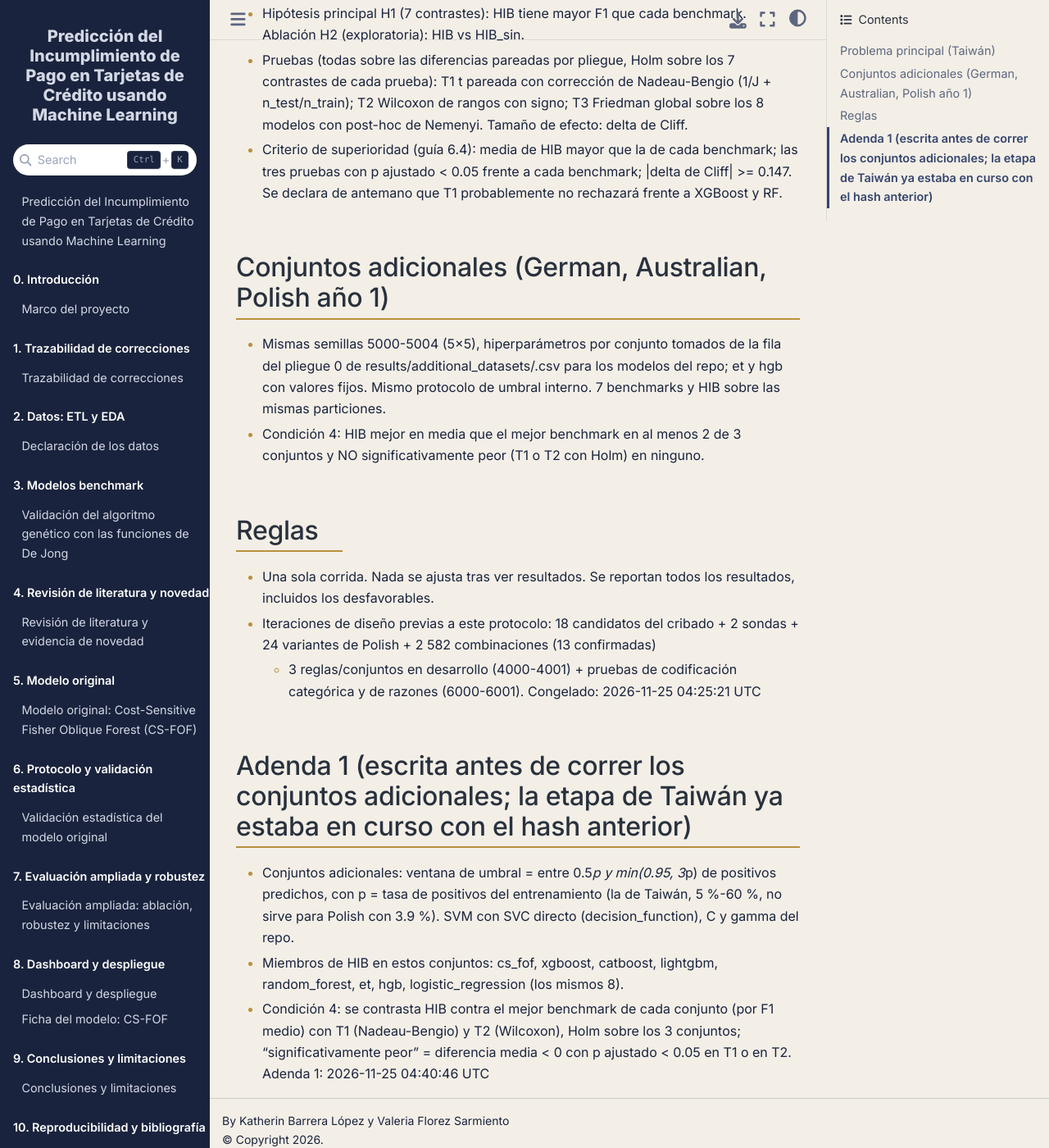
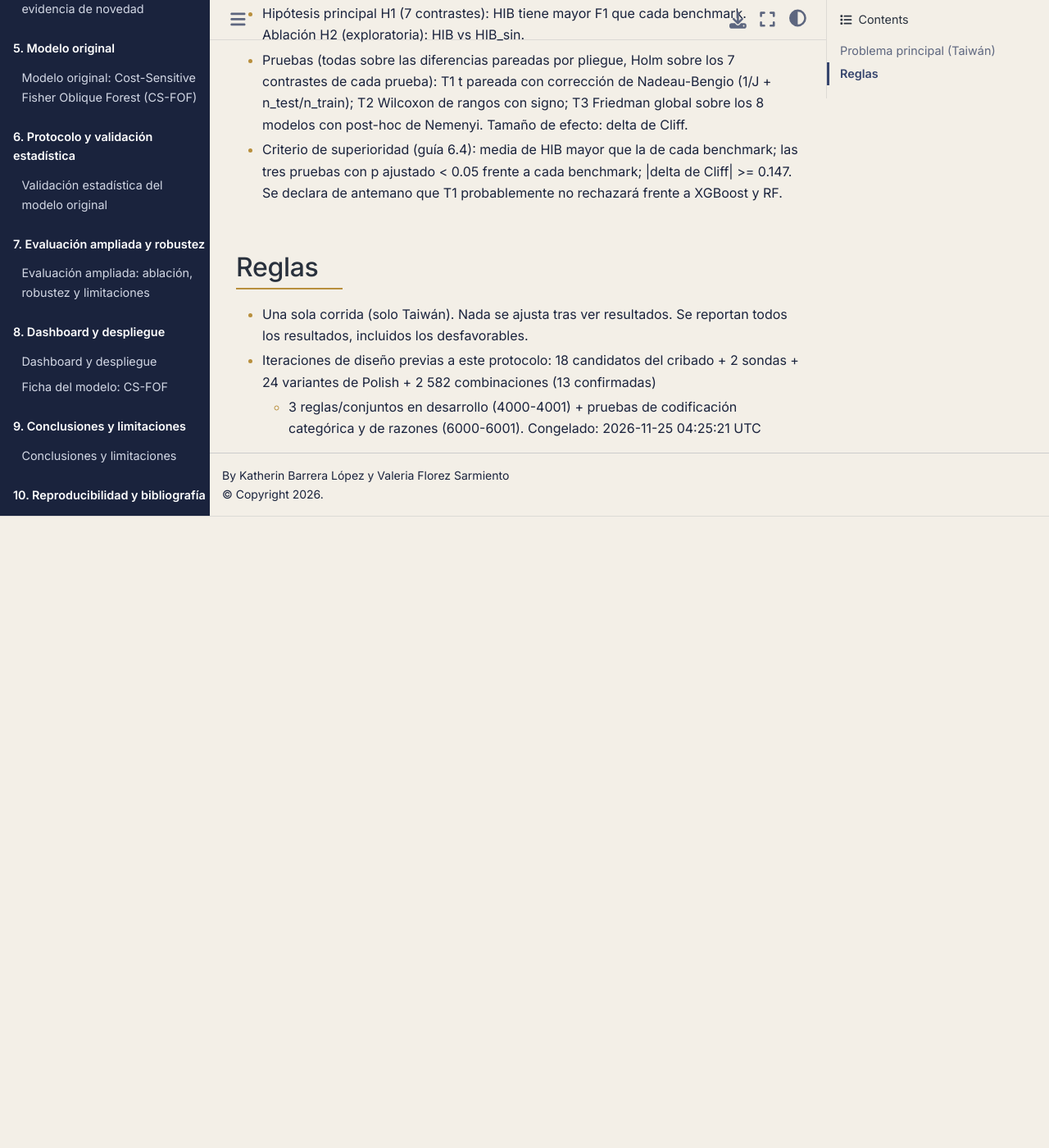
Before and after one commit to valeriaflorezs/Credit_Card_Project, a Jupyter Book: the page built from entregables_profesor/protocolo_confirmatorio_v2/PROTOCOLO_CONFIRMATORIO.md, in a window 1280 px wide and 1400 px high, scrolled down 866 px. Shown: the whole window at 82% size. Built offline with Jupyter Book 1.0.4 settings and Sphinx 7.4.7 and the Sphinx Book theme 1.1.4, drawn with Linux system fonts in a browser that asks for light colours; pages that are not in the unit, such as notebooks, are missing from menus; after the commit the page ends 1496 px from its top, so only the background shows below that.

Commit message:
Trabajo solo con Taiwán: elimina referencias a conjuntos adicionales de los entregables
Co-Authored-By: Claude Sonnet 5.5 <noreply@anthropic.com>
Claude-Session: https://claude.ai/code/session_013GqoXtcqy69fCBEBxBLK18

```diff
--- a/entregables_profesor/protocolo_confirmatorio_v2/PROTOCOLO_CONFIRMATORIO.md
+++ b/entregables_profesor/protocolo_confirmatorio_v2/PROTOCOLO_CONFIRMATORIO.md
@@ -20,21 +20,8 @@ Miembros (8): cs_fof, xgb, cat, lgbm, rf, et, hgb, lr. Variante de ablación HIB
 - Criterio de superioridad (guía 6.4): media de HIB mayor que la de cada benchmark; las tres pruebas con p ajustado < 0.05 frente a cada benchmark;
   |delta de Cliff| >= 0.147. Se declara de antemano que T1 probablemente no rechazará frente a XGBoost y RF.
 
-## Conjuntos adicionales (German, Australian, Polish año 1)
-- Mismas semillas 5000-5004 (5x5), hiperparámetros por conjunto tomados de la fila del pliegue 0 de results/additional_datasets/<conjunto>.csv
-  para los modelos del repo; et y hgb con valores fijos. Mismo protocolo de umbral interno. 7 benchmarks y HIB sobre las mismas particiones.
-- Condición 4: HIB mejor en media que el mejor benchmark en al menos 2 de 3 conjuntos y NO significativamente peor (T1 o T2 con Holm) en ninguno.
-
 ## Reglas
-- Una sola corrida. Nada se ajusta tras ver resultados. Se reportan todos los resultados, incluidos los desfavorables.
+- Una sola corrida (solo Taiwán). Nada se ajusta tras ver resultados. Se reportan todos los resultados, incluidos los desfavorables.
 - Iteraciones de diseño previas a este protocolo: 18 candidatos del cribado + 2 sondas + 24 variantes de Polish + 2 582 combinaciones (13 confirmadas)
   + 3 reglas/conjuntos en desarrollo (4000-4001) + pruebas de codificación categórica y de razones (6000-6001).
 Congelado: 2026-11-25 04:25:21 UTC
-
-## Adenda 1 (escrita antes de correr los conjuntos adicionales; la etapa de Taiwán ya estaba en curso con el hash anterior)
-- Conjuntos adicionales: ventana de umbral = entre 0.5*p y min(0.95, 3*p) de positivos predichos, con p = tasa de positivos del entrenamiento
-  (la de Taiwán, 5 %-60 %, no sirve para Polish con 3.9 %). SVM con SVC directo (decision_function), C y gamma del repo.
-- Miembros de HIB en estos conjuntos: cs_fof, xgboost, catboost, lightgbm, random_forest, et, hgb, logistic_regression (los mismos 8).
-- Condición 4: se contrasta HIB contra el mejor benchmark de cada conjunto (por F1 medio) con T1 (Nadeau-Bengio) y T2 (Wilcoxon), Holm sobre los 3 conjuntos;
-  "significativamente peor" = diferencia media < 0 con p ajustado < 0.05 en T1 o en T2.
-Adenda 1: 2026-11-25 04:40:46 UTC
```
Also changed, not shown: entregables_profesor/PROMPT_nuevo_modelo_v2.md (+2 -2 lines), entregables_profesor/protocolo_confirmatorio_v2/PROTOCOLO_CONFIRMATORIO_v2.md (+0 -3 lines), 2 other files.
